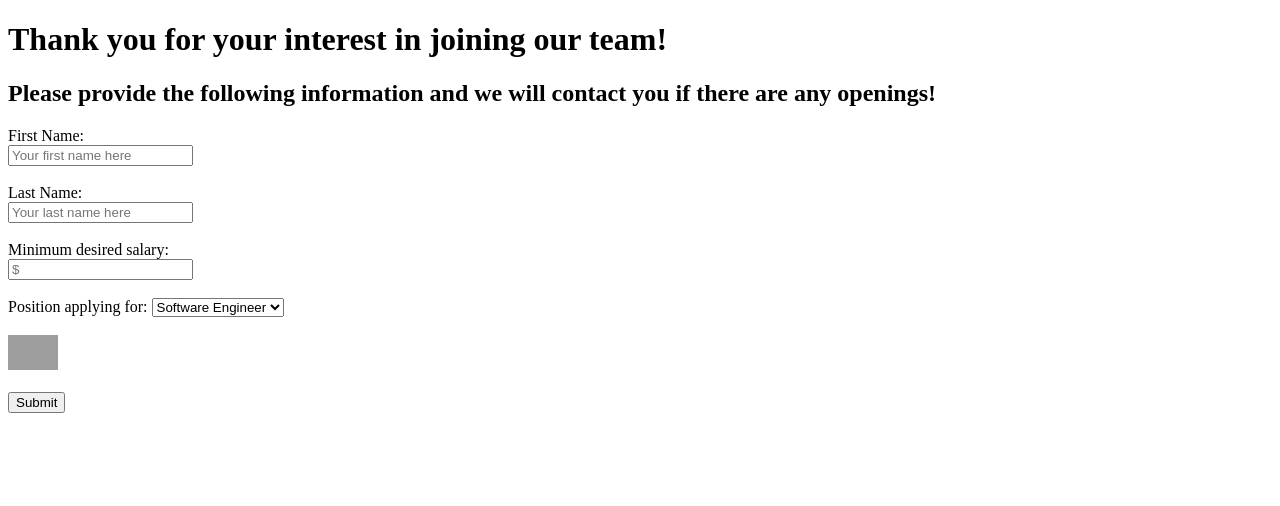
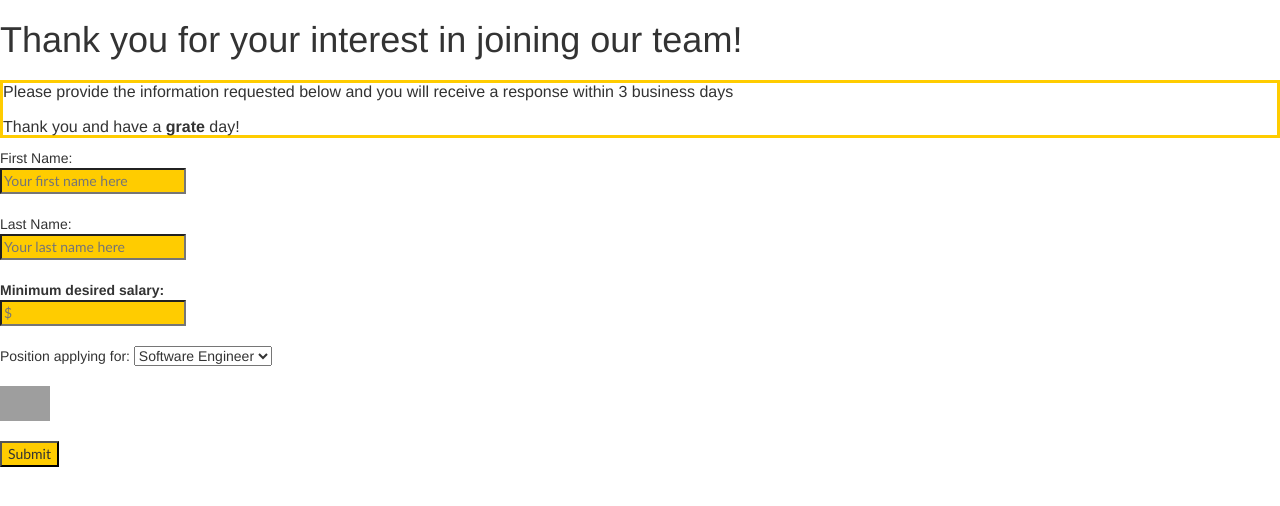
Before and after one commit to alehl/Skills-Assesment---Week-3, a Flask app: page /application-form in a window 1280 px wide. Shown: the top 506 px of the page. Run offline with Flask 2, Linux system fonts and the light colour scheme; some libraries are stand-ins or nearby versions; grey boxes are pictures that could not be loaded.

Commit message:
Styling completed

```diff
--- a/skills-flask/application.py
+++ b/skills-flask/application.py
@@ -1,4 +1,4 @@
-from flask import Flask, render_template, session, request
+from flask import Flask, render_template, session, request, flash
 
 app = Flask(__name__)
 
@@ -19,16 +19,20 @@ def application_form():
 	return render_template("application-form.html")
 
 
-@app.route('/application-response')
+@app.route('/application-response', methods = ['GET', 'POST'])
 def greet_person():
 	"""This will handle the submissions from appliaction-form.html"""
 
-	firstname = request.args.get("firstname")
-	lastname = request.args.get("lastname")
-	desiredposition = request.args.get("desiredposition")
-	desiredsalary = request.args.get("desiredsalary")
+	firstname = request.form.get("firstname")
+	lastname = request.form.get("lastname")
+	desiredposition = request.form.get("desiredposition")
+	desiredsalary = request.form.get("desiredsalary")
 
-	return render_template("application-response.html",
+	if desiredsalary != int:
+    		flash("Sorry, please enter an amount")
+
+	else:
+    		return render_template("application-response.html",
 							firstname = firstname,
 							lastname = lastname,
 							desiredposition = desiredposition,
--- a/skills-flask/static/styles.css
+++ b/skills-flask/static/styles.css
@@ -1,4 +1,38 @@
-body {
-	background-color: #ffcc00;
-	font-family: calibri;
+
+
+input, textarea {
+		background-color: #ffcc00;
+		font-family: calibri, sans-serif;
+
 }
+
+#minimum_salary {
+		font-weight: bold;
+
+}
+
+footer {
+    background-color: #F3F3F3;
+    padding-top: 10px;
+    padding-bottom: 0px;
+    position:fixed;
+    bottom:0;
+    width:100%;
+}
+
+#cheese {
+    margin: 100px 150px 100px 80px;
+}
+
+#job_app_instructions {
+    border: 3px solid #ffcc00;
+    font-size: 16px;
+}
+
+#application_submitted {
+    border: 3px solid #ffcc00;
+    font-size: 25px;
+	font-family: calibri, sans-serif;
+	position: left;
+
+}
--- a/skills-flask/templates/application-form.html
+++ b/skills-flask/templates/application-form.html
@@ -1,29 +1,31 @@
 <!doctype html>
 <html>
 <head>
-<!-- See base.html-->
+
+<!-- Bootstrap-->
+	<link href="https://maxcdn.bootstrapcdn.com/bootstrap/3.3.4/css/bootstrap.min.css" rel = "stylesheet">
+	<link rel="stylesheet" href="/static/styles.css">
 
 <!-- Tab title-->
-<meta charset="UTF-8">
-<!-- <link href="https://maxcdn.bootstrapcdn.com/bootstrap/3.3.4/css/bootstrap.min.css" rel = "stylesheet"> -->
-<link type ="text/css" rel "stylesheet" href="static/styles.css"/>
-<title>Application - Humble Beehaviour Cheese Co.</title>
-<h1> Thank you for your interest in joining our team!</h1>
-<h2>Please provide the following information and we will contact you if there are any openings!</h2>
+	<!-- <meta charset="UTF-8">-->
+	<title>Application - Humble Beehaviour Cheese Co.</title>
+		<h1> Thank you for your interest in joining our team!</h1>
+		<h2 id="job_app_instructions">Please provide the information requested below and you will receive a response within 3 business days <br><br>Thank you and have a <b>grate</b> day!</h2>
 </head>
+
 <body>
 
 <!-- Form that captures applicant's information begins here.-->
-    <form action = "/application-response" method="POST"> <!-- Was this all I was supposed to do? -->
+    <form action = "/application-response"  method="POST"> <!-- Was this all I was supposed to do? -->
 
     	<div id = "first_name">First Name:</div>
-    		<input type ="text" name = "firstname" placeholder="Your first name here"><br></br>
+    		<input type ="text" name = "firstname" placeholder="Your first name here" required><br></br>
     	<div id = "last_name">Last Name:</div>
-    		<input type ="text" name = "lastname" placeholder="Your last name here"><br></br>
+    		<input type ="text" name = "lastname" placeholder="Your last name here" required><br></br>
     	<div id = "minimum_salary">Minimum desired salary:</div>
-    		<input type ="text" name = "desiredsalary" placeholder="$"><br></br>
+    		<input type ="text" name = "desiredsalary" placeholder="$" required><br></br>
     	<div id = "desired_position">Position applying for:
-    		<select name = "desiredposition">
+    		<select name = "desiredposition" required>
     			<option value = "Software Engineer">Software Engineer</option>
     			<option value = "QA Engineer">QA Engineer</option>
     			<option value = "Product Manager">Product Manager</option></div></select><br>
--- a/skills-flask/templates/application-response.html
+++ b/skills-flask/templates/application-response.html
@@ -12,8 +12,8 @@
 
 <body>
 <!-- Response to applicant -->
-    <div>
-    Thank you, {{ firstname }} {{ lastname }}, for applying to be a {{ desiredposition }}.<br>
+    <div id="application_submitted">
+    {{ firstname }} {{ lastname }}, thank you for applying to be a {{ desiredposition }}!<br>
     </br>Your minimum salary requirement is {{ desiredsalary }} USD.</div>
 
 </body>
```
Also changed, not shown: skills-flask/templates/index.html (+6 -5 lines).
